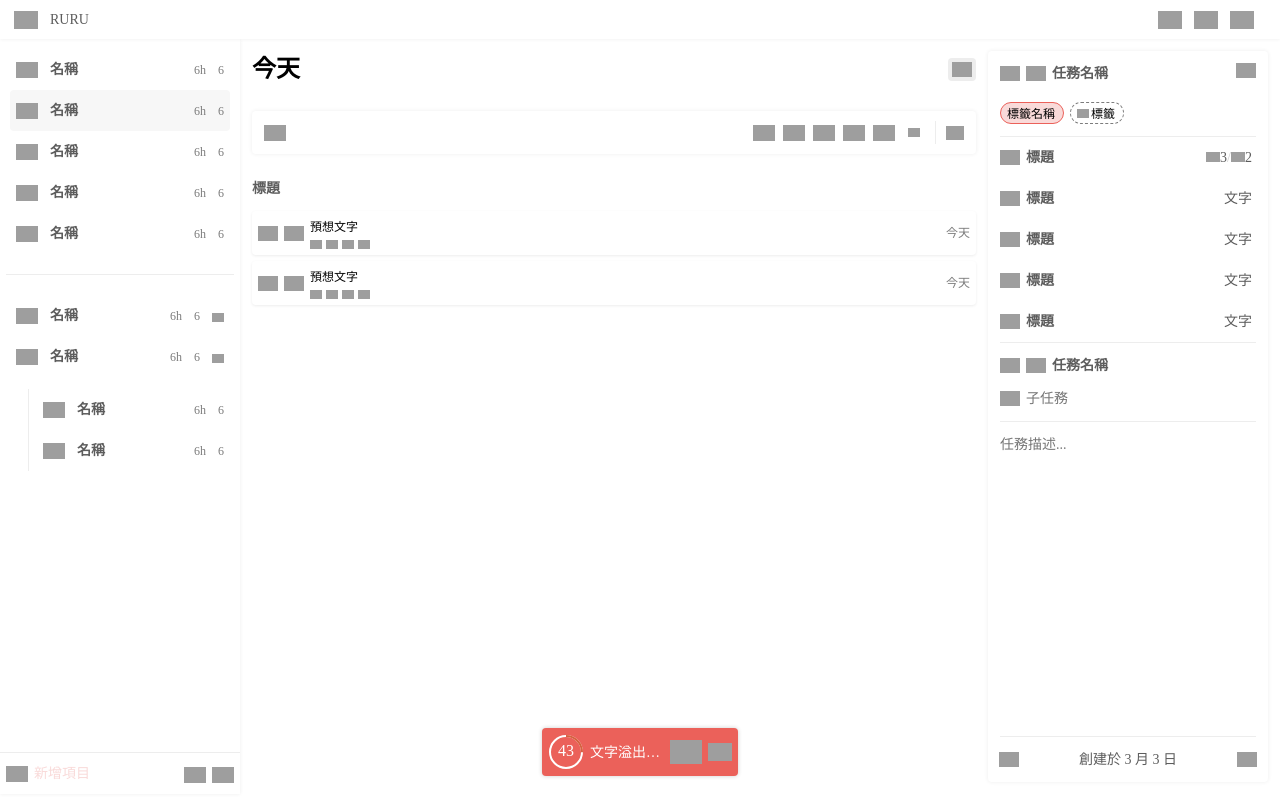
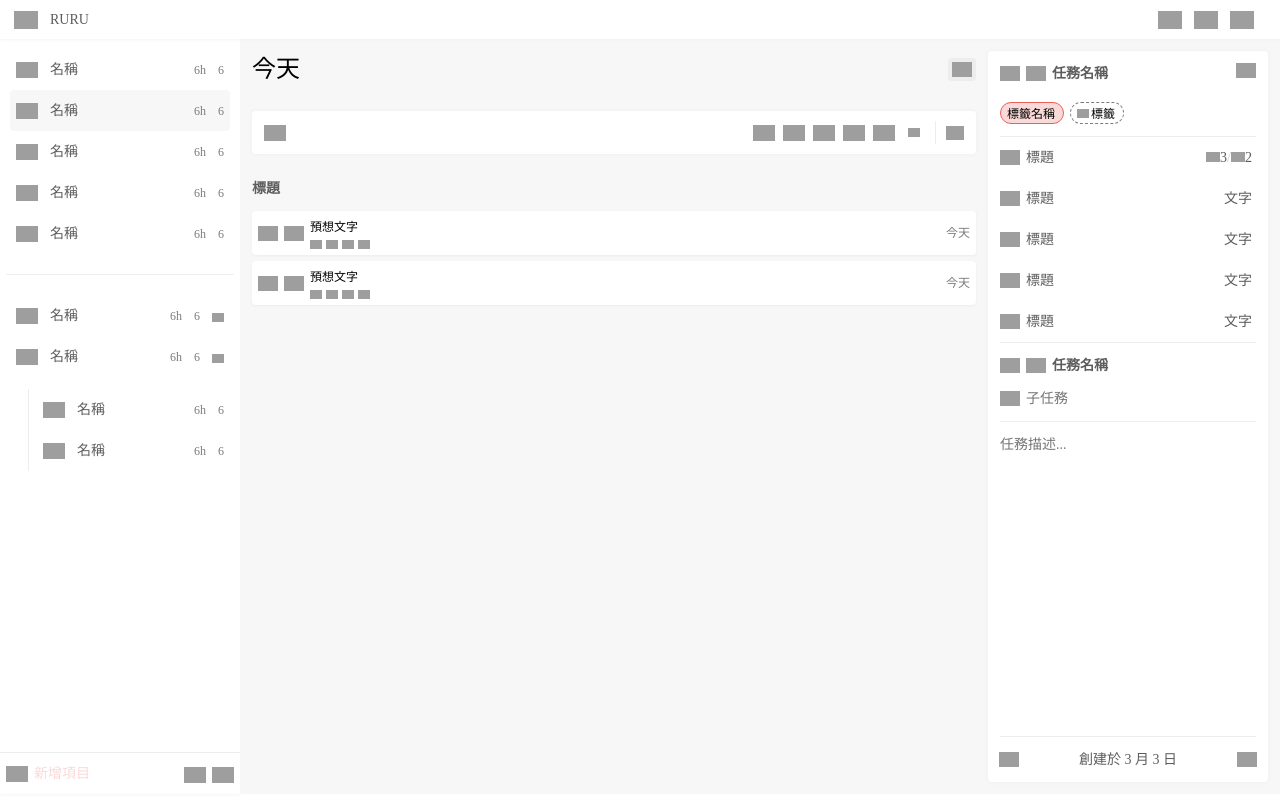
Before and after one commit to YUN-RU-TSENG/pomodoro, a Vue app: page / in a window 1280 px wide. Built offline with nearby package versions, Linux system fonts and the light colour scheme; grey boxes are pictures that could not be loaded.

Commit message:
style: fix component style

```diff
--- a/src/components/Home/HomeSidebar/HomeSidebar.vue
+++ b/src/components/Home/HomeSidebar/HomeSidebar.vue
@@ -332,6 +332,7 @@
             font-size: 14px;
             line-height: 21px;
             color: $gray-4;
+            font-weight: 300;
         }
 
         p {
--- a/src/components/Home/HomeTaskEditBar/HomeTaskEditBar.vue
+++ b/src/components/Home/HomeTaskEditBar/HomeTaskEditBar.vue
@@ -247,8 +247,10 @@
 
             h4 {
                 flex: 1 1 auto;
+
                 font-size: 14px;
                 line-height: 21px;
+                font-weight: 300;
                 color: $gray-4;
             }
 
--- a/src/views/HomeView.vue
+++ b/src/views/HomeView.vue
@@ -57,6 +57,8 @@
         padding: 12px;
         height: calc(100vh - 45px);
 
+        background-color: $gray-0;
+
         .task-list {
             flex: 1 1 auto;
             margin-right: 12px;
@@ -80,6 +82,7 @@
             h2 {
                 font-size: 24px;
                 line-height: 36px;
+                font-weight: 400;
             }
 
             button {
```
